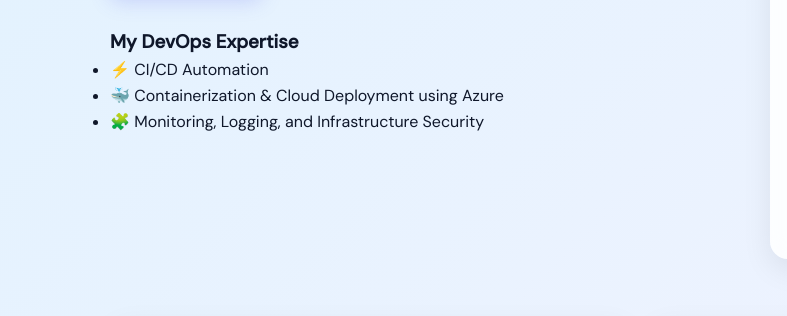
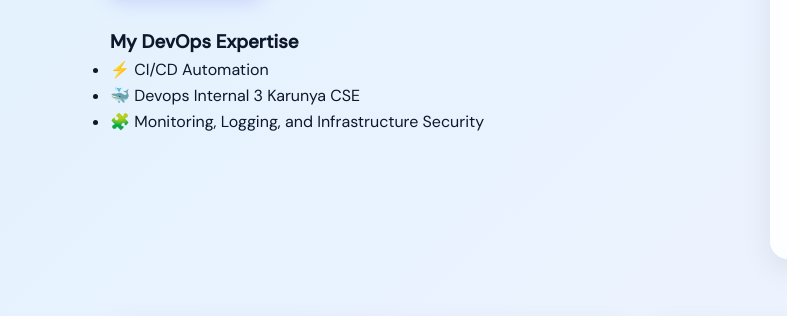
Before and after one commit to Prabhu4205/Devops, a plain HTML site: page index.html in a window 1280 px wide. Shown: the part 453-769 px from the top of the page, 0-787 px from the left. Drawn offline with Linux system fonts and the light colour scheme.

Commit message:
Made changes in UI Text

```diff
--- a/index.html
+++ b/index.html
@@ -267,7 +267,7 @@
         <h3>My DevOps Expertise</h3>
         <ul>
           <li>⚡ CI/CD Automation</li>
-          <li>🐳 Containerization & Cloud Deployment using Azure</li>
+          <li>🐳 Devops Internal 3 Karunya CSE</li>
           <li>🧩 Monitoring, Logging, and Infrastructure Security</li>
         </ul>
       </div>
```
